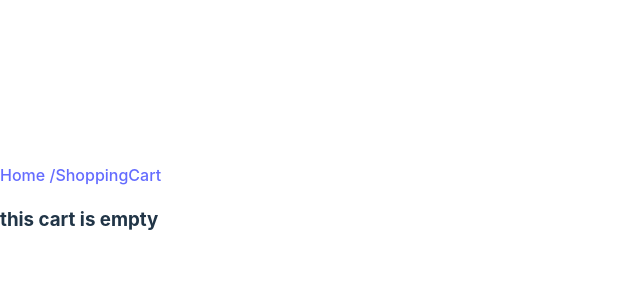
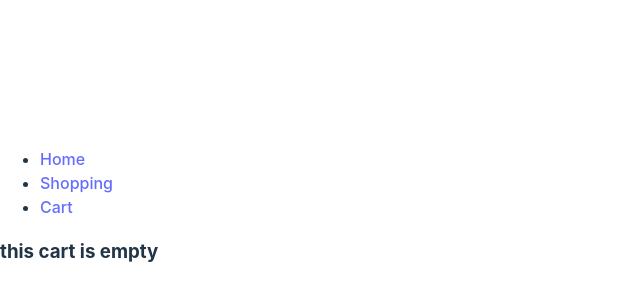
Before and after one commit to jwaddell10/ShoppingCart, a React (Vite) app: page /cart in a window 1280 px wide. Shown: the part 192-492 px from the top of the page, without its empty margins (0-640 px from the left). Built offline with nearby package versions, Linux system fonts and the light colour scheme.

Commit message:
update for question

```diff
--- a/src/components/Cart.jsx
+++ b/src/components/Cart.jsx
@@ -1,7 +1,5 @@
 //import {Shopping, ManageCart} from './Shopping'
 import NavBar from "./NavBar.jsx";
-
-
 
 function Cart() {
   return (
--- a/src/components/NavBar.jsx
+++ b/src/components/NavBar.jsx
@@ -1,13 +1,22 @@
+import React from "react";
 import { Link } from "react-router-dom";
 
 function NavBar() {
-    return (
-        <div>
-            <Link to="/">Home /</Link>
-            <Link to="shopping">Shopping</Link>
-            <Link to="cart">Cart</Link>
-        </div>
-    )
+  return (
+    <nav>
+      <ul>
+        <li>
+          <Link to="/">Home</Link>
+        </li>
+        <li>
+          <Link to="shopping">Shopping</Link>
+        </li>
+        <li>
+          <Link to="cart">Cart</Link>
+        </li>
+      </ul>
+    </nav>
+  );
 }
 
-export default NavBar
+export default NavBar;
--- a/src/components/Router.jsx
+++ b/src/components/Router.jsx
@@ -10,11 +10,11 @@ const Router = () => {
       element: <HomePage />,
     },
     {
-      path: "shopping",
+      path: "/shopping",
       element: <Shopping />,
     },
     {
-        path: "cart",
+        path: "/cart",
         element: <Cart />,
       },
   ]);
```
